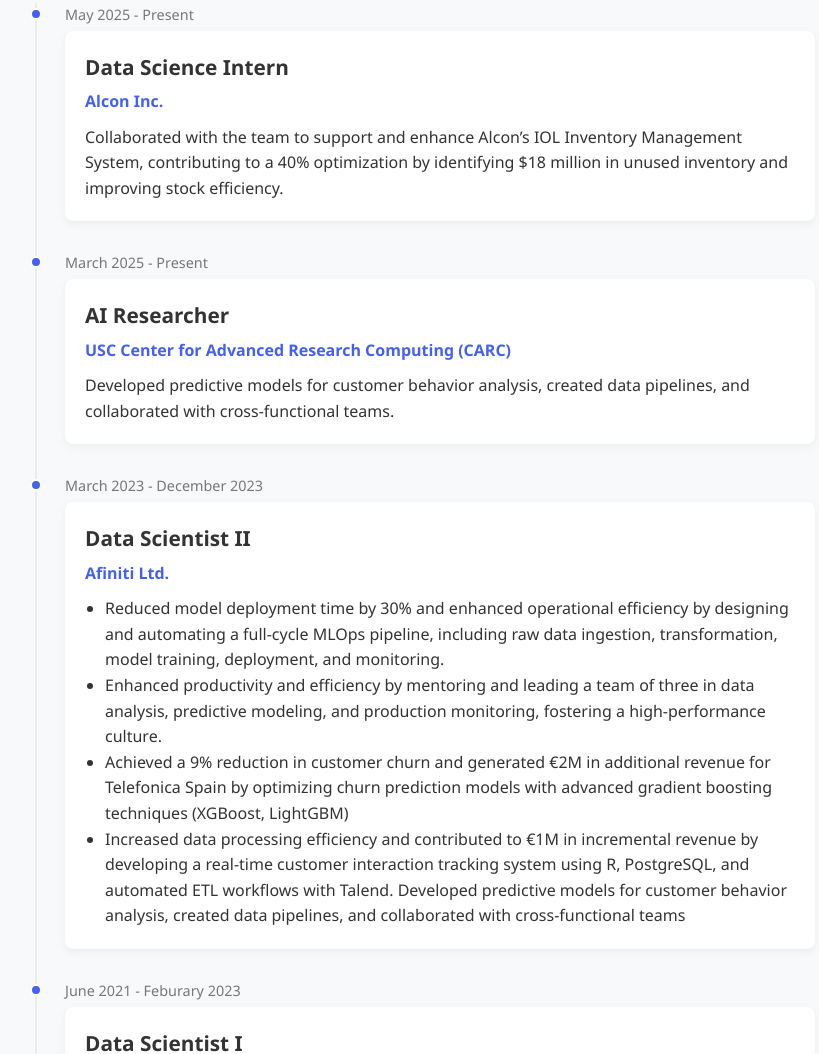
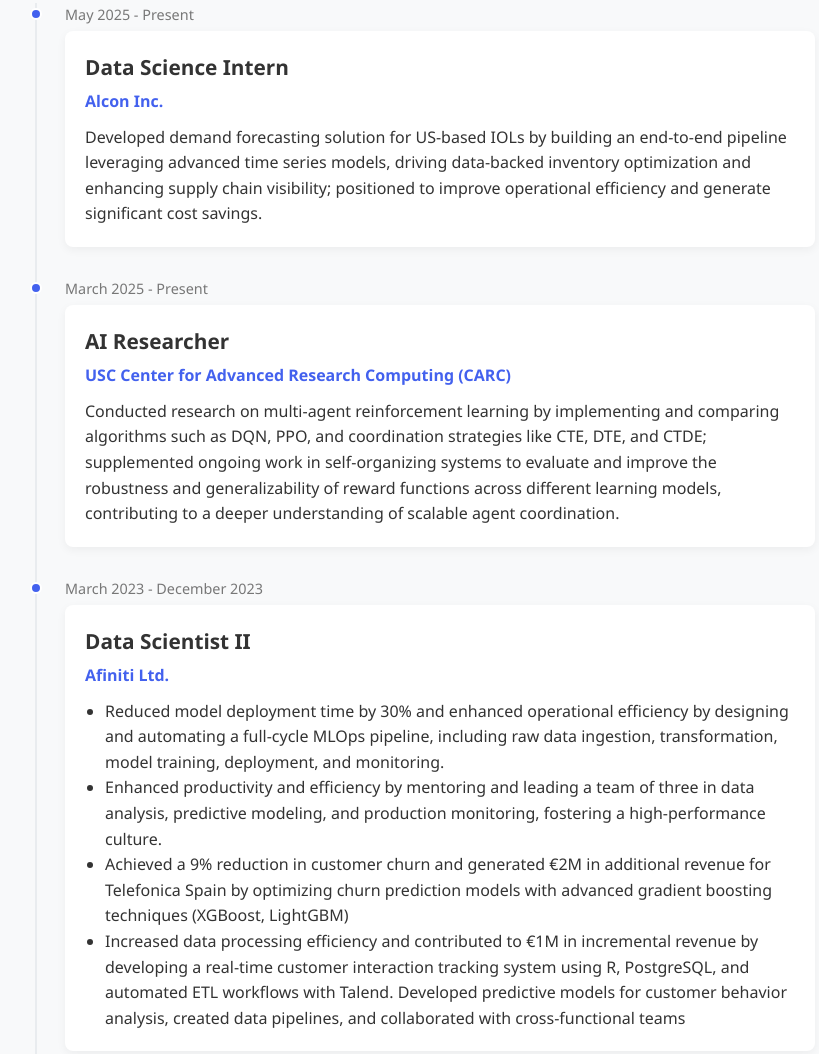
Before and after one commit to balajkhalid/balajkhalid.github.io, a plain HTML site: page index.html in a window 1280 px wide. Shown: the part 3838-4892 px from the top of the page, without its empty margins (225-1044 px from the left). Drawn offline with Linux system fonts and the light colour scheme.

Commit message:
Update index.html

```diff
--- a/index.html
+++ b/index.html
@@ -242,7 +242,9 @@
                             <div class="timeline-content">
                                 <h4>Data Science Intern</h4>
                                 <h5>Alcon Inc.</h5>
-                                <p>Collaborated with the team to support and enhance Alcon’s IOL Inventory Management System, contributing to a 40% optimization by identifying $18 million in unused inventory and improving stock efficiency.</p>
+                                <p>Developed demand forecasting solution for US-based IOLs by building an end-to-end pipeline leveraging advanced
+time series models, driving data-backed inventory optimization and enhancing supply chain visibility; positioned to
+improve operational efficiency and generate significant cost savings.</p>
                             </div>
                         </div>
                         <div class="timeline-item">
@@ -251,7 +253,10 @@
                             <div class="timeline-content">
                                 <h4>AI Researcher</h4>
                                 <h5>USC Center for Advanced Research Computing (CARC)</h5>
-                                <p>Developed predictive models for customer behavior analysis, created data pipelines, and collaborated with cross-functional teams.</p>
+                                <p>Conducted research on multi-agent reinforcement learning by implementing and comparing algorithms such as DQN,
+PPO, and coordination strategies like CTE, DTE, and CTDE; supplemented ongoing work in self-organizing systems
+to evaluate and improve the robustness and generalizability of reward functions across different learning models,
+contributing to a deeper understanding of scalable agent coordination.</p>
                             </div>
                         </div>
 <div class="timeline-item">
```
